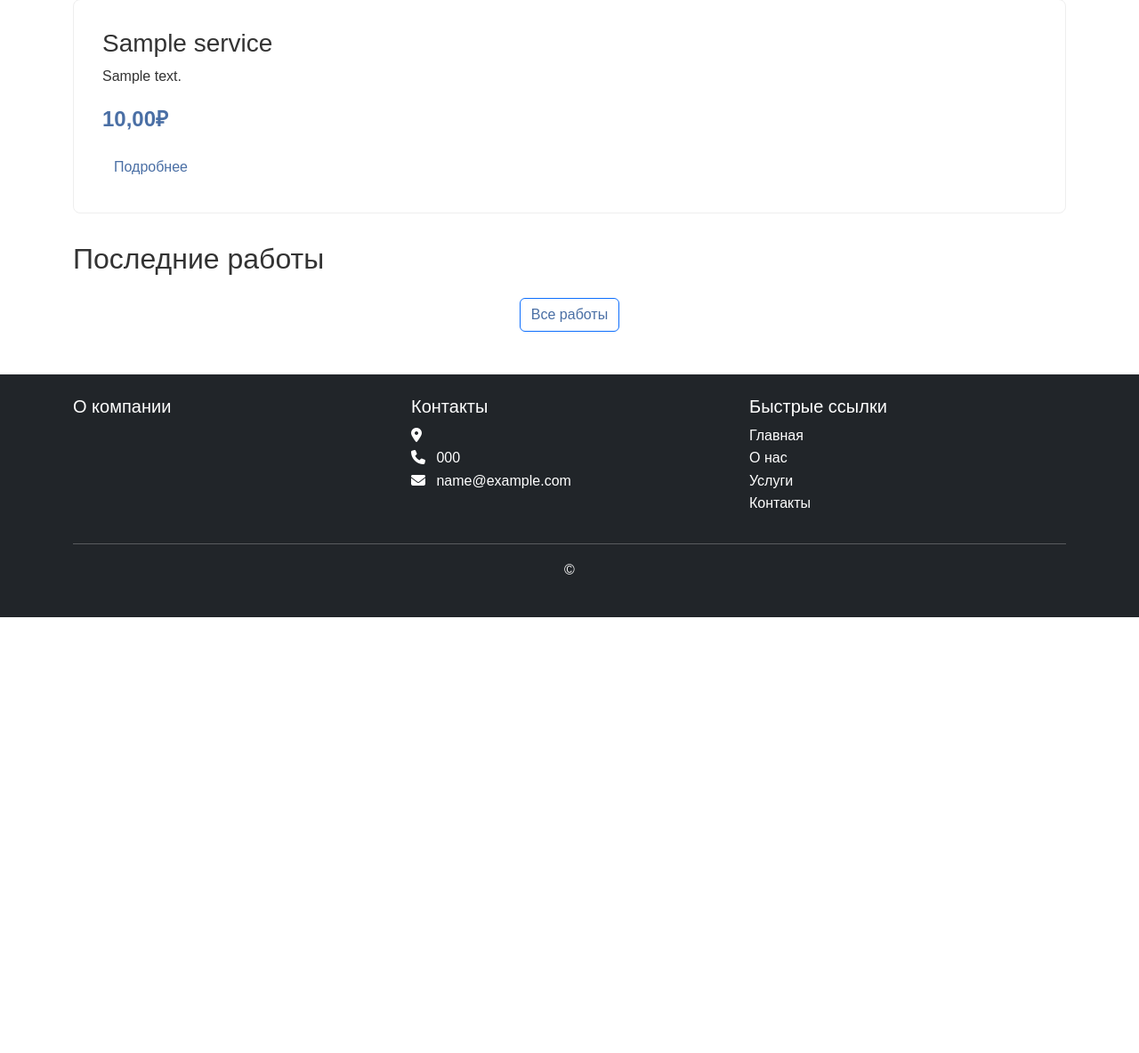
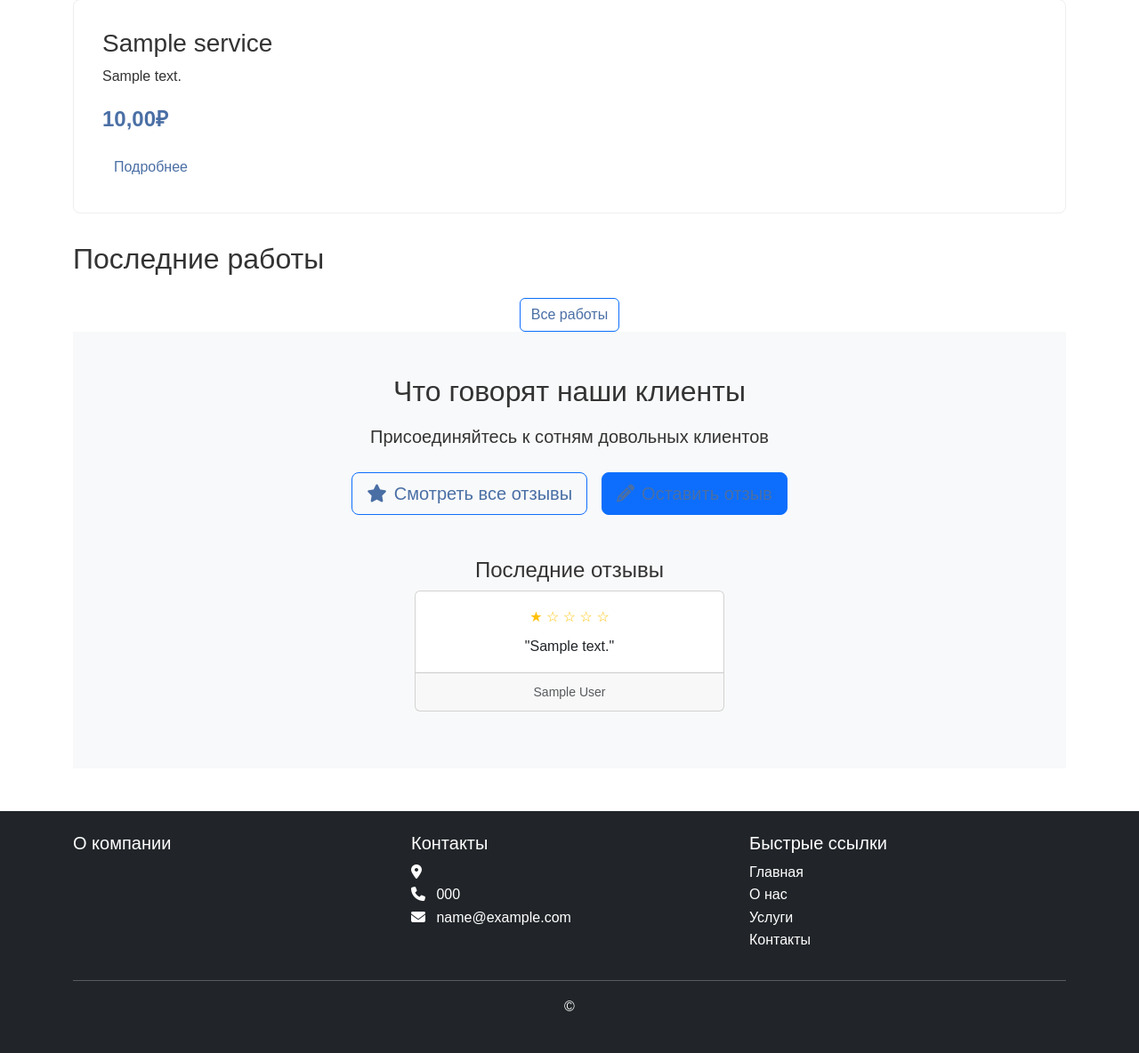
Before and after one commit to Alex-Berezovsky-non/Vivid_Project, a Django app: page / in a window 1280 px wide. Shown: the part 457-1641 px from the top of the page at 89% size. Before the commit the page ends 1151 px from the top, so only its background shows below. Run offline with Django 5.2, Linux system fonts and the light colour scheme; tables that the repository leaves empty hold one stand-in row (values such as "Sample post").

Commit message:
RU: feat(navigation): Улучшена навигация и видимость системы отзывов
• Добавлено выпадающее меню "Отзывы" в навбаре с options "Все отзывы" и "Оставить отзыв"
• Создана яркая CTA-секция на главной странице с кнопками и превью отзывов
• Добавлены ссылки на отзывы в футер сайта
• Реализован контекстный процессор для отображения последних отзывов на главной
• Улучшена пользовательская доступность системы отзывов
• Добавлены иконки Font Awesome для лучшей визуализации

ENG:
feat(navigation): Improved navigation and visibility of review system

• Added dropdown menu "Reviews" in navbar with "All reviews" and "Leave review" options
• Created bright CTA section on homepage with buttons and reviews preview
• Added review links to site footer
• Implemented context processor for displaying latest reviews on homepage
• Improved user accessibility of review system
• Added Font Awesome icons for better visualization

```diff
--- a/core/templates/core/home.html
+++ b/core/templates/core/home.html
@@ -45,4 +45,43 @@
         <a href="{% url 'portfolio:gallery' %}" class="btn btn-outline-primary">Все работы</a>
     </div>
 </section>
+<section class="reviews-cta py-5 bg-light">
+    <div class="container text-center">
+        <h2 class="mb-3">Что говорят наши клиенты</h2>
+        <p class="lead mb-4">Присоединяйтесь к сотням довольных клиентов</p>
+
+        <div class="d-flex justify-content-center gap-3 flex-wrap">
+            <a href="{% url 'reviews:list' %}" class="btn btn-outline-primary btn-lg">
+                <i class="fas fa-star me-2"></i>Смотреть все отзывы
+            </a>
+            <a href="{% url 'reviews:create' %}" class="btn btn-primary btn-lg">
+                <i class="fas fa-pencil-alt me-2"></i>Оставить отзыв
+            </a>
+        </div>
+        {% if latest_reviews %}
+        <div class="mt-5">
+            <h4>Последние отзывы</h4>
+            <div class="row justify-content-center">
+                {% for review in latest_reviews|slice:":3" %}
+                <div class="col-md-4 mb-3">
+                    <div class="card h-100">
+                        <div class="card-body">
+                            <div class="text-warning mb-2">
+                                {% for i in "12345" %}
+                                    {% if forloop.counter <= review.rating %}★{% else %}☆{% endif %}
+                                {% endfor %}
+                            </div>
+                            <p class="card-text">"{{ review.text|truncatewords:20 }}"</p>
+                        </div>
+                        <div class="card-footer">
+                            <small class="text-muted">{{ review.author }}</small>
+                        </div>
+                    </div>
+                </div>
+                {% endfor %}
+            </div>
+        </div>
+        {% endif %}
+    </div>
+</section>
 {% endblock %}
--- a/core/templates/core/includes/_footer.html
+++ b/core/templates/core/includes/_footer.html
@@ -7,6 +7,8 @@
                     <li><a href="{% url 'core:home' %}">Главная</a></li>
                     <li><a href="{% url 'core:about' %}">О нас</a></li>
                     <li><a href="{% url 'core:services' %}">Услуги</a></li>
+                    <li><a href="{% url 'reviews:list' %}">Отзывы</a></li>
+                    <li><a href="{% url 'reviews:create' %}">Оставить отзыв</a></li>
                     <li><a href="{% url 'core:contacts' %}">Контакты</a></li>
                     <li><a href="{% url 'bookings:calendar' %}">Записаться</a></li>
                     <li><a href="{% url 'bookings:booking_status' %}">Статус записи</a></li>
--- a/reviews/context_processors.py
+++ b/reviews/context_processors.py
@@ -1,10 +1,10 @@
+from .models import Review
+
 def latest_reviews(request):
     """Добавляет последние отзывы в контекст всех шаблонов"""
-    from .models import Review
-
     return {
         'latest_reviews': Review.objects.filter(
             status='approved',
             is_public=True
-        ).order_by('-created_at')[:3]
+        ).order_by('-created_at')[:5]  # Берем 5 последних отзывов
     }
```
Also changed, not shown: core/templates/core/includes/_navbar.html (+16 -0 lines).
